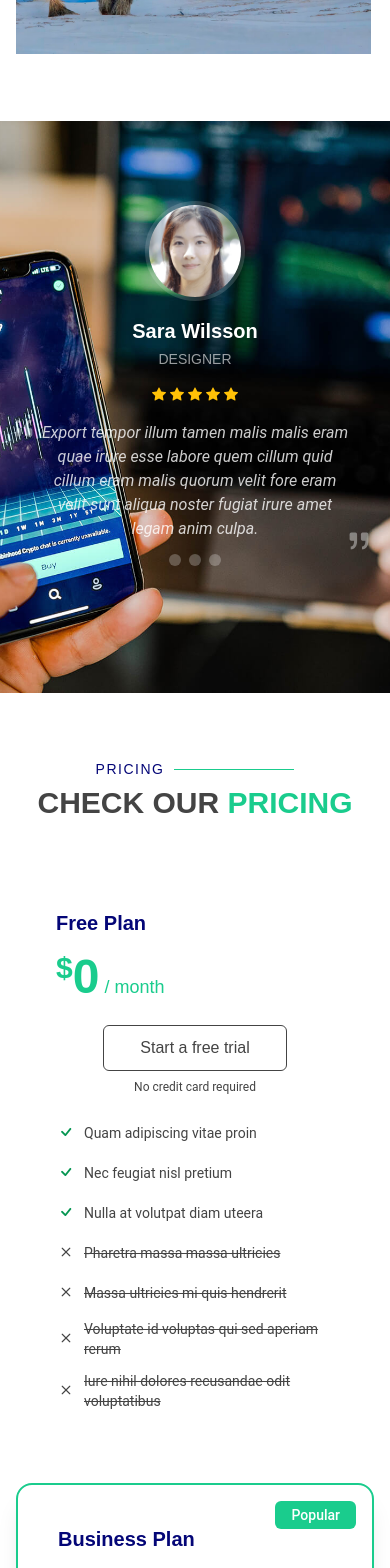
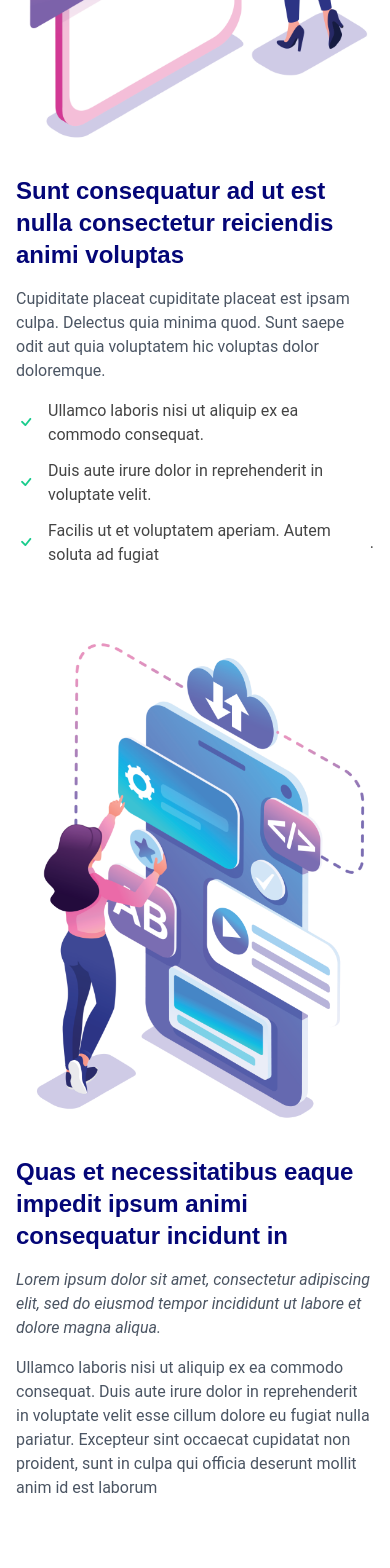
Before and after one commit to codewith-adnan/UI-Interface, a React app: page / in a window 390 px wide. Shown: the part 6360-7928 px from the top of the page. Built offline with nearby package versions, Linux system fonts and the light colour scheme; the HTML template or start-up script is replaced by a standard one.

Commit message:
add testominals

```diff
--- a/src/App.tsx
+++ b/src/App.tsx
@@ -9,6 +9,7 @@ import Hero from './components/Hero';
 import About from './components/About';
 import Features from './components/Features';
 import Stats from './components/Stats';
+import Details from './components/Details';
 import Gallery from './components/Gallery';
 import Testimonials from './components/Testominals';
 import Pricing from './components/Pricing';
@@ -34,12 +35,12 @@ function App() {
         <About />
         <Features />
         <Stats />
-        {/* You can add a Details component here if created */}
+        <Details />
         <Gallery />
         <Testimonials />
         {/* Team Component goes here */}
         <Pricing />
-        <Contact/>
+        <Contact />
         {/* FAQ and Contact components go here */}
       </main>
 
--- /dev/null
+++ b/src/components/Details.tsx
@@ -0,0 +1,114 @@
+import Details1 from '../assets/images/details-1.png';
+import Details2 from '../assets/images/details-2.png';
+import Details3 from '../assets/images/details-3.png';
+import Details4 from '../assets/images/details-4.png';
+
+const Details = () => {
+    return (
+        <section id="details" className="py-16">
+            {/* Section Title */}
+            <div className="container mx-auto px-4 mb-12 text-center" data-aos="fade-up">
+                <h2 className="text-3xl font-bold mb-2 text-heading">Details</h2>
+                <div className="text-sm text-gray-500 font-semibold uppercase tracking-wider">
+                    <span>Check Our</span> <span className="text-accent">Details</span>
+                </div>
+            </div>
+
+            <div className="container mx-auto px-4">
+                {/* Item 1 */}
+                <div className="flex flex-col md:flex-row items-center gap-8 mb-16">
+                    <div className="md:w-5/12" data-aos="zoom-out" data-aos-delay="100">
+                        <img src={Details1} className="w-full h-auto" alt="" />
+                    </div>
+                    <div className="md:w-7/12" data-aos="fade-up" data-aos-delay="100">
+                        <h3 className="text-2xl font-bold mb-4 text-heading">Voluptatem dignissimos provident quasi corporis voluptates sit assumenda.</h3>
+                        <p className="italic text-gray-600 mb-4">
+                            Lorem ipsum dolor sit amet, consectetur adipiscing elit, sed do eiusmod tempor incididunt ut labore et dolore
+                            magna aliqua.
+                        </p>
+                        <ul className="space-y-3">
+                            <li className="flex items-center gap-3">
+                                <i className="bi bi-check text-accent text-xl"></i>
+                                <span>Ullamco laboris nisi ut aliquip ex ea commodo consequat.</span>
+                            </li>
+                            <li className="flex items-center gap-3">
+                                <i className="bi bi-check text-accent text-xl"></i>
+                                <span>Duis aute irure dolor in reprehenderit in voluptate velit.</span>
+                            </li>
+                            <li className="flex items-center gap-3">
+                                <i className="bi bi-check text-accent text-xl"></i>
+                                <span>Ullam est qui quos consequatur eos accusamus.</span>
+                            </li>
+                        </ul>
+                    </div>
+                </div>
+
+                {/* Item 2 */}
+                <div className="flex flex-col md:flex-row items-center gap-8 mb-16">
+                    <div className="md:w-5/12 md:order-2" data-aos="zoom-out" data-aos-delay="200">
+                        <img src={Details2} className="w-full h-auto" alt="" />
+                    </div>
+                    <div className="md:w-7/12 md:order-1" data-aos="fade-up" data-aos-delay="200">
+                        <h3 className="text-2xl font-bold mb-4 text-heading">Corporis temporibus maiores provident</h3>
+                        <p className="italic text-gray-600 mb-4">
+                            Lorem ipsum dolor sit amet, consectetur adipiscing elit, sed do eiusmod tempor incididunt ut labore et dolore
+                            magna aliqua.
+                        </p>
+                        <p className="text-gray-600">
+                            Ullamco laboris nisi ut aliquip ex ea commodo consequat. Duis aute irure dolor in reprehenderit in voluptate
+                            velit esse cillum dolore eu fugiat nulla pariatur. Excepteur sint occaecat cupidatat non proident, sunt in
+                            culpa qui officia deserunt mollit anim id est laborum
+                        </p>
+                    </div>
+                </div>
+
+                {/* Item 3 */}
+                <div className="flex flex-col md:flex-row items-center gap-8 mb-16">
+                    <div className="md:w-5/12" data-aos="zoom-out">
+                        <img src={Details3} className="w-full h-auto" alt="" />
+                    </div>
+                    <div className="md:w-7/12" data-aos="fade-up">
+                        <h3 className="text-2xl font-bold mb-4 text-heading">Sunt consequatur ad ut est nulla consectetur reiciendis animi voluptas</h3>
+                        <p className="text-gray-600 mb-4">Cupiditate placeat cupiditate placeat est ipsam culpa. Delectus quia minima quod. Sunt saepe odit aut quia voluptatem hic voluptas dolor doloremque.</p>
+                        <ul className="space-y-3">
+                            <li className="flex items-center gap-3">
+                                <i className="bi bi-check text-accent text-xl"></i>
+                                <span>Ullamco laboris nisi ut aliquip ex ea commodo consequat.</span>
+                            </li>
+                            <li className="flex items-center gap-3">
+                                <i className="bi bi-check text-accent text-xl"></i>
+                                <span>Duis aute irure dolor in reprehenderit in voluptate velit.</span>
+                            </li>
+                            <li className="flex items-center gap-3">
+                                <i className="bi bi-check text-accent text-xl"></i>
+                                <span>Facilis ut et voluptatem aperiam. Autem soluta ad fugiat</span>.
+                            </li>
+                        </ul>
+                    </div>
+                </div>
+
+                {/* Item 4 */}
+                <div className="flex flex-col md:flex-row items-center gap-8">
+                    <div className="md:w-5/12 md:order-2" data-aos="zoom-out">
+                        <img src={Details4} className="w-full h-auto" alt="" />
+                    </div>
+                    <div className="md:w-7/12 md:order-1" data-aos="fade-up">
+                        <h3 className="text-2xl font-bold mb-4 text-heading">Quas et necessitatibus eaque impedit ipsum animi consequatur incidunt in</h3>
+                        <p className="italic text-gray-600 mb-4">
+                            Lorem ipsum dolor sit amet, consectetur adipiscing elit, sed do eiusmod tempor incididunt ut labore et dolore
+                            magna aliqua.
+                        </p>
+                        <p className="text-gray-600">
+                            Ullamco laboris nisi ut aliquip ex ea commodo consequat. Duis aute irure dolor in reprehenderit in voluptate
+                            velit esse cillum dolore eu fugiat nulla pariatur. Excepteur sint occaecat cupidatat non proident, sunt in
+                            culpa qui officia deserunt mollit anim id est laborum
+                        </p>
+                    </div>
+                </div>
+
+            </div>
+        </section>
+    );
+};
+
+export default Details;
--- a/src/components/Testominals.tsx
+++ b/src/components/Testominals.tsx
@@ -9,6 +9,8 @@ import 'swiper/css/pagination';
 import Testimonials1 from '../assets/images/testimonials-1.jpg';
 import Testimonials2 from '../assets/images/testimonials-2.jpg';
 import Testimonials3 from '../assets/images/testimonials-3.jpg';
+import Testimonials4 from '../assets/images/testimonials-4.jpg';
+import Testimonials5 from '../assets/images/testimonials-5.jpg';
 import TestimonialsBg from '../assets/images/testimonials-bg.jpg';
 
 const Testimonials = () => {
@@ -31,25 +33,42 @@ const Testimonials = () => {
       image: Testimonials3,
       quote: "Enim nisi quem export duis labore cillum quae magna enim sint quorum nulla quem veniam duis minim tempor labore quem eram duis noster aute amet eram fore quis sint minim."
     },
-    // Add more as needed
+    {
+      name: "Matt Brandon",
+      role: "Freelancer",
+      image: Testimonials4,
+      quote: "Fugiat enim eram quae cillum dolore dolor amet nulla culpa multos export minim fugiat minim velit minim dolor enim duis veniam ipsum anim magna sunt elit fore quem dolore labore illum veniam."
+    },
+    {
+      name: "John Larson",
+      role: "Entrepreneur",
+      image: Testimonials5,
+      quote: "Quis quorum aliqua sint quem legam fore sunt eram irure aliqua veniam tempor noster veniam enim culpa labore duis sunt culpa nulla illum cillum fugiat legam esse veniam culpa fore nisi cillum quid."
+    },
   ];
 
   return (
     <section id="testimonials" className="py-20 relative dark-background">
       {/* Background Image Overlay */}
       <img src={TestimonialsBg} className="absolute inset-0 w-full h-full object-cover z-[1]" alt="" />
-      <div className="absolute inset-0 bg-background/70 z-[2]"></div>
+      <div className="absolute inset-0 bg-background/70 z-[2] bg-[#000000]/70"></div>
 
       <div className="container mx-auto px-4 relative z-[3]" data-aos="fade-up">
         <Swiper
           modules={[Pagination, Autoplay]}
           spaceBetween={40}
           speed={600}
-          autoplay={{ delay: 5000 }}
-          pagination={{ clickable: true, bulletClass: 'swiper-pagination-bullet !bg-white/50 !w-3 !h-3 !opacity-50', bulletActiveClass: '!bg-white !opacity-100' }}
+          loop={true}
+          autoplay={{ delay: 5000, disableOnInteraction: false }}
+          slidesPerView="auto"
+          pagination={{
+            clickable: true,
+            el: '.swiper-pagination',
+            type: 'bullets',
+          }}
           breakpoints={{
             320: { slidesPerView: 1 },
-            992: { slidesPerView: 3 }, // Changed to match generic desktop view, template was responsive
+            1200: { slidesPerView: 3 },
           }}
           className="pb-10"
         >
@@ -68,16 +87,16 @@ const Testimonials = () => {
                   {[...Array(5)].map((_, i) => <i key={i} className="bi bi-star-fill mx-0.5"></i>)}
                 </div>
 
-                <p className="italic text-white/80 mx-auto lg:w-4/5 relative">
-                  <i className="bi bi-quote text-3xl text-white/40 absolute -top-2 -left-2"></i>
-                  <span className="px-6 inline-block">{item.quote}</span>
-                  <i className="bi bi-quote text-3xl text-white/40 absolute -bottom-4 right-0 rotate-180"></i>
+                <p className="italic text-white/80 mx-auto lg:w-4/5 relative max-w-2xl">
+                  <i className="bi bi-quote text-3xl text-white/40 absolute -top-4 -left-6"></i>
+                  {item.quote}
+                  <i className="bi bi-quote text-3xl text-white/40 absolute -bottom-6 -right-6 rotate-180"></i>
                 </p>
               </div>
             </SwiperSlide>
           ))}
+          <div className="swiper-pagination !relative !bottom-0 mt-8"></div>
         </Swiper>
-        <div className="swiper-pagination !relative !bottom-0 mt-8"></div>
       </div>
     </section>
   );
```
